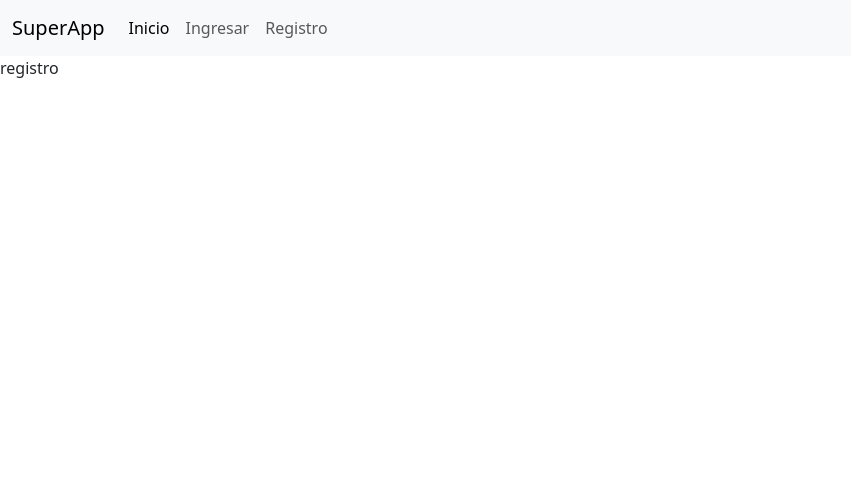
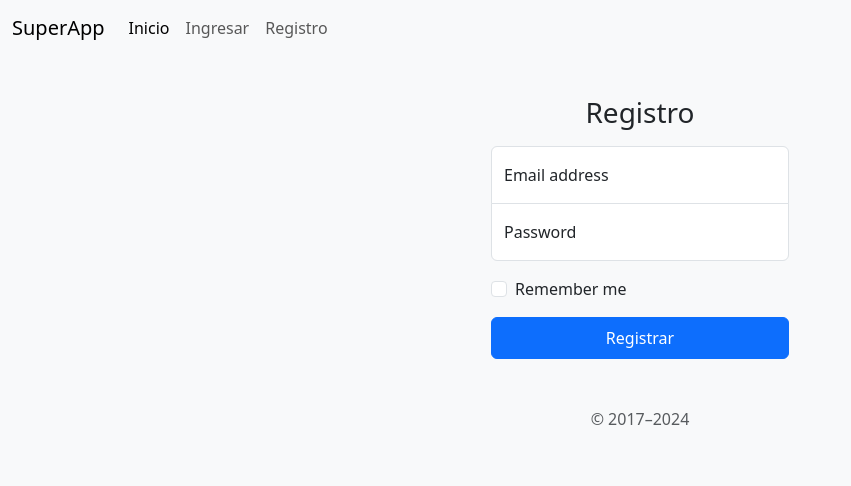
Before and after one commit to SuKuShaing/Login-y-validaci-n-de-datos-en-Flask, a Flask app: template templates/registro.html in a window 1280 px wide. Shown: the top 486 px of the page, without its empty margins (0-851 px from the left). Run offline with Flask 3, Linux system fonts and the light colour scheme; the template is opened without the code that fills it, so the values that code supplies are empty; parts of the project's set-up code (start-up, migrations or seed data) failed here and were passed over; some libraries are stand-ins or nearby versions.

Commit message:
ahora se pueden registrar usuarios

```diff
--- a/app.py
+++ b/app.py
@@ -2,61 +2,94 @@ from flask import Flask, render_template, redirect, request, Response, session
 from flask_mysqldb import MySQL, MySQLdb
 
 
-app = Flask(__name__, template_folder='templates')
+app = Flask(__name__, template_folder="templates")
 
-app.config['MYSQL_HOST'] = 'localHost'
-app.config['MYSQL_USER'] = 'fazt'
-app.config['MYSQL_PASSWORD'] = 'fazt'
-app.config['MYSQL_DB'] = 'login'
-app.config['MYSQL_CURSORCLASS'] = 'DictCursor'
+app.config["MYSQL_HOST"] = "localHost"
+app.config["MYSQL_USER"] = "fazt"
+app.config["MYSQL_PASSWORD"] = "fazt"
+app.config["MYSQL_DB"] = "login"
+app.config["MYSQL_CURSORCLASS"] = "DictCursor"
 # app.config['MYSQL_SSL_DISABLED'] = True  # Deshabilitar SSL
 # app.config['MYSQL_CUSTOM_OPTIONS'] = {"ssl": {"ca": "/cert/DigiCertGlobalRootG2.crt.pem"}}
 # 'MYSQL_CURSORCLASS' es una configuración en Flask-MySQLdb que especifica el tipo de cursor que se utilizará para las consultas a la base de datos. En este caso, 'DictCursor' se utiliza para que los resultados de las consultas se devuelvan como diccionarios en lugar de tuplas.
 
-app.secret_key = 'Sebabkns'
+app.secret_key = "Sebabkns"
 
 mysql = MySQL(app)
 
-@app.route('/')
+
+@app.route("/")
 def home():
-    return render_template('index.html')
+    return render_template("index.html")
 
-@app.route('/admin')
+
+@app.route("/admin")
 def admin():
-    return render_template('admin.html')
+    return render_template("admin.html")
 
 
 # Función de Login
-@app.route('/acceso-login', methods=['GET', 'POST'])
+@app.route("/acceso-login", methods=["GET", "POST"])
 def login():
-    if request.method == 'POST' and 'txtCorreo' in request.form and 'txtPassword' in request.form:
-        _correo = request.form['txtCorreo']
-        _password = request.form['txtPassword']
+    if (
+        request.method == "POST"
+        and "txtCorreo" in request.form
+        and "txtPassword" in request.form
+    ):
+        _correo = request.form["txtCorreo"]
+        _password = request.form["txtPassword"]
 
         cur = mysql.connection.cursor()
-        cur.execute('SELECT * FROM usuarios WHERE correo = %s AND password = %s', (_correo, _password,))
+        cur.execute(
+            "SELECT * FROM usuarios WHERE correo = %s AND password = %s",
+            (
+                _correo,
+                _password,
+            ),
+        )
         account = cur.fetchone()
 
         if account:
-            session['loggeado'] = True
-            session['id'] = account['id']
-            session['id_rol'] = account['id_rol']
+            session["loggeado"] = True
+            session["id"] = account["id"]
+            session["id_rol"] = account["id_rol"]
 
-            if session['id_rol'] == 1:
+            if session["id_rol"] == 1:
                 return render_template("admin.html")
-            elif session['id_rol'] == 2:
+            elif session["id_rol"] == 2:
                 return render_template("usuarioComun.html")
         else:
-            return render_template('index.html', mensaje="Usuario Inconrrecto")
+            return render_template("index.html", mensaje="Usuario Inconrrecto")
 
 
 # Función de logOut
-@app.route('/logout')
+@app.route("/logout")
 def logout():
     session.clear()
-    return redirect('/')
+    return redirect("/")
 
 
-if __name__ == '__main__':
-    app.run(debug = True, host = '0.0.0.0', port = 5000, threaded = True)
+# Registro de usuario
+@app.route("/registro")
+def registro():
+    return render_template("registro.html")
+
+
+@app.route("/crear-registro", methods=["GET", "POST"])
+def crear_registro():
+    correo = request.form["txtCorreo"]
+    password = request.form["txtPassword"]
+
+    cur = mysql.connection.cursor()
+    cur.execute(
+        "INSERT INTO usuarios (correo, password, id_rol) VALUES ( %s, %s, '2' )",
+        (correo, password),
+    )
+    mysql.connection.commit()
+
+    return redirect("/")
+
+
+if __name__ == "__main__":
+    app.run(debug=True, host="0.0.0.0", port=5000, threaded=True)
     # "threaded = True" habilita el manejo de solicitudes concurrentes mediante subprocesos.
--- a/templates/index.html
+++ b/templates/index.html
@@ -45,7 +45,7 @@
 					Remember me
 				</label>
 			</div>
-			<button class="btn btn-primary w-100 py-2" type="submit">Sign in</button>
+			<button class="btn btn-primary w-100 py-2" type="submit">Ingresar</button>
 			<p class="mt-5 mb-3 text-body-secondary">&copy; 2017–2024</p>
 		</form>
 	</main>
--- a/templates/registro.html
+++ b/templates/registro.html
@@ -3,5 +3,51 @@
 {% block title %}Registro{% endblock %}
 
 {% block body %}
-<p>registro</p>
+<div class="d-flex align-items-center py-4 bg-body-tertiary">
+	<main class="form-signin w-100 m-auto text-center">
+		<form action="/crear-registro" method="post">
+			<!-- action="crear-registro" define la URL a la que se enviarán los datos del formulario cuando se haga clic en el botón de envío -->
+			<h1 class="h3 mb-3 fw-normal">Registro</h1>
+
+			{% if mensaje %}
+			<div class="alert alert-warning" role="alert">{{ mensaje }}</div>
+			{% endif %}
+
+			<div class="form-floating">
+				<input
+					type="email"
+					class="form-control"
+					id="floatingInput"
+					placeholder="name@example.com"
+					name="txtCorreo"
+				/>
+				<label for="floatingInput">Email address</label>
+			</div>
+			<div class="form-floating">
+				<input
+					type="password"
+					class="form-control"
+					id="floatingPassword"
+					placeholder="Password"
+					name="txtPassword"
+				/>
+				<label for="floatingPassword">Password</label>
+			</div>
+
+			<div class="form-check text-start my-3">
+				<input
+					class="form-check-input"
+					type="checkbox"
+					value="remember-me"
+					id="flexCheckDefault"
+				/>
+				<label class="form-check-label" for="flexCheckDefault">
+					Remember me
+				</label>
+			</div>
+			<button class="btn btn-primary w-100 py-2" type="submit">Registrar</button>
+			<p class="mt-5 mb-3 text-body-secondary">&copy; 2017–2024</p>
+		</form>
+	</main>
+</div>
 {% endblock %}
```
